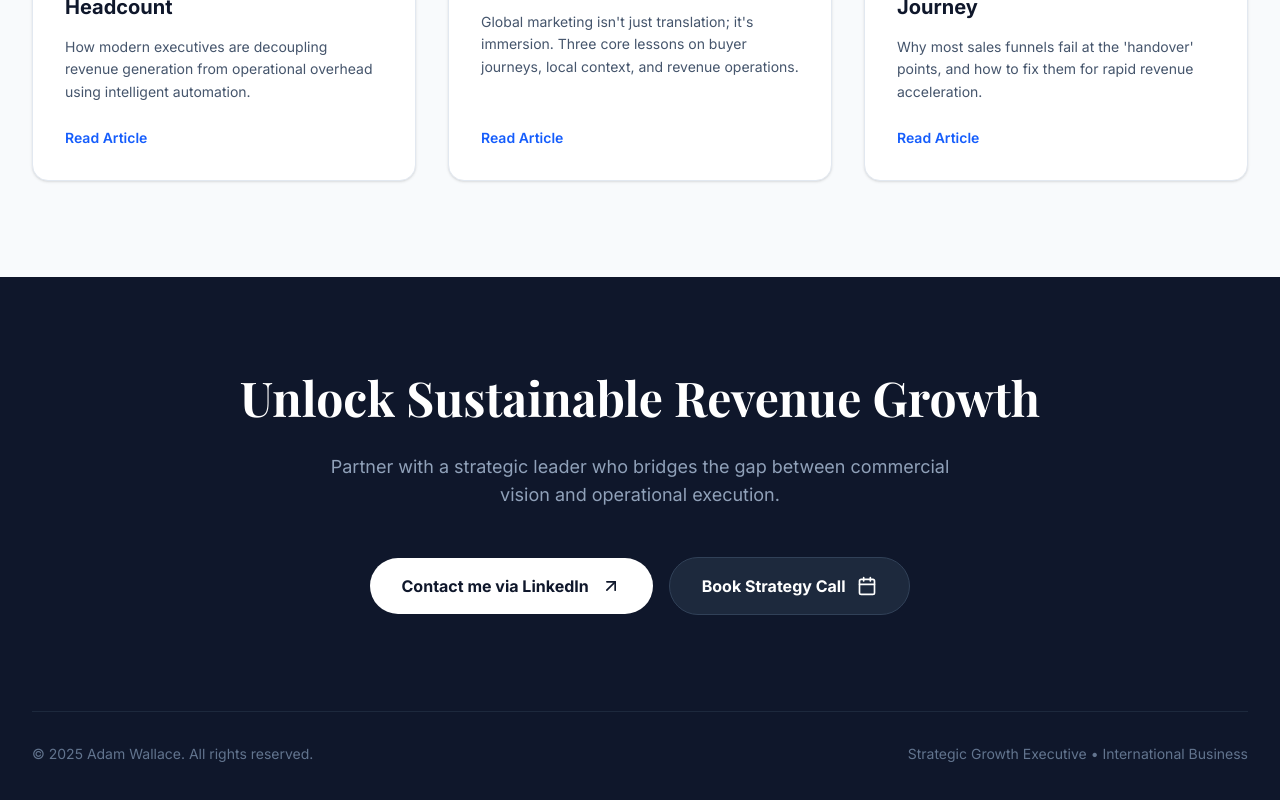
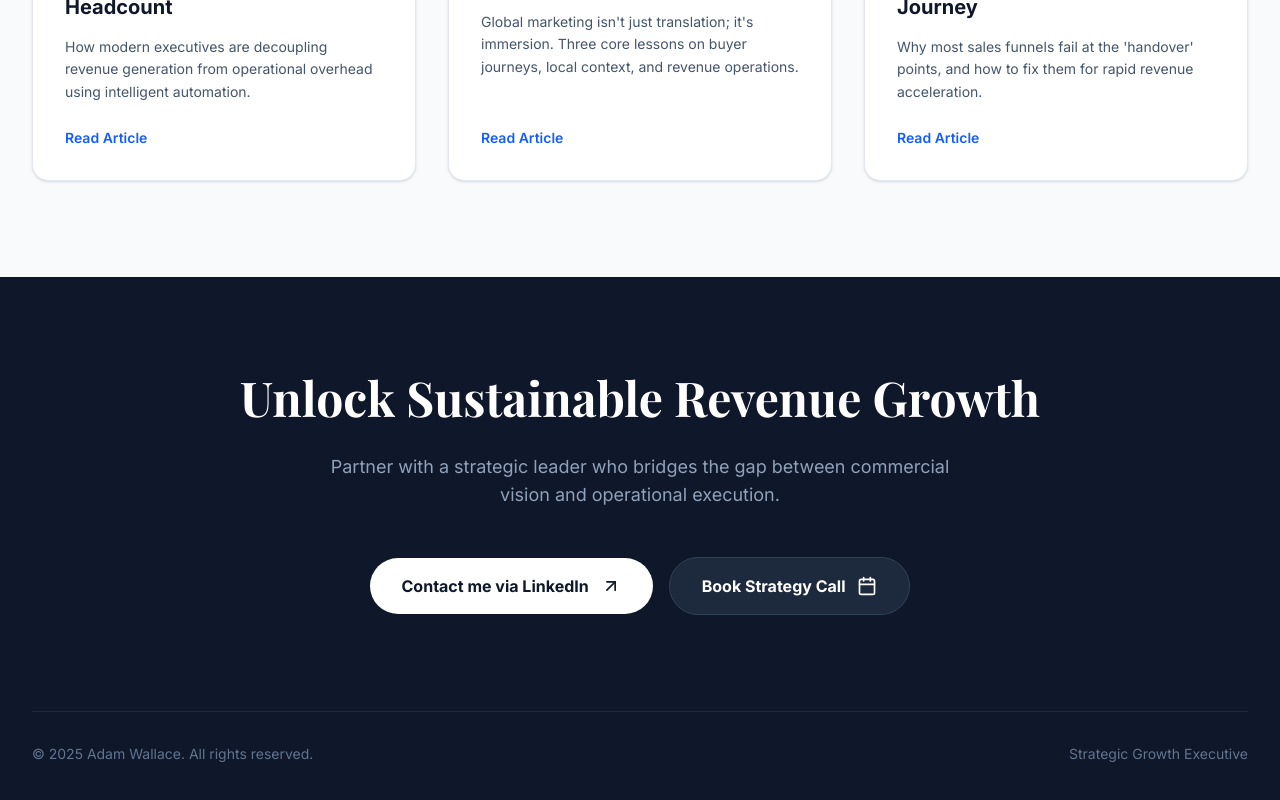
Before and after one commit to AJ-434/adam-wallace-portfolio, a React (Vite) app: page / in a window 1280 px wide. Shown: the part 6378-7178 px from the top of the page. Built offline with nearby package versions, Linux system fonts and the light colour scheme; a web font is replaced by a local one.

Commit message:
Remove International Business from footer

```diff
--- a/components/Footer.tsx
+++ b/components/Footer.tsx
@@ -37,7 +37,7 @@ const Footer: React.FC = () => {
 
         <div className="mt-24 pt-8 border-t border-slate-800 flex flex-col md:flex-row justify-between items-center text-sm text-slate-500">
           <p>© {new Date().getFullYear()} Adam Wallace. All rights reserved.</p>
-          <p className="mt-2 md:mt-0">Strategic Growth Executive • International Business</p>
+          <p className="mt-2 md:mt-0">Strategic Growth Executive</p>
         </div>
       </div>
     </footer>
```
